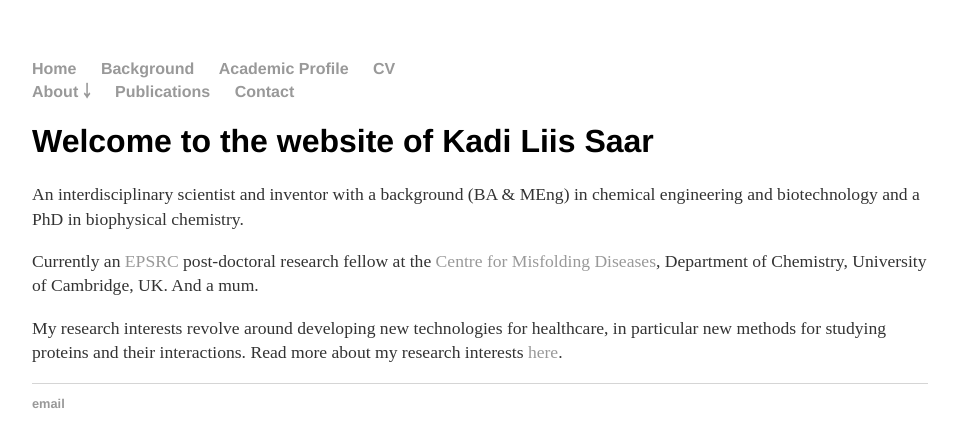
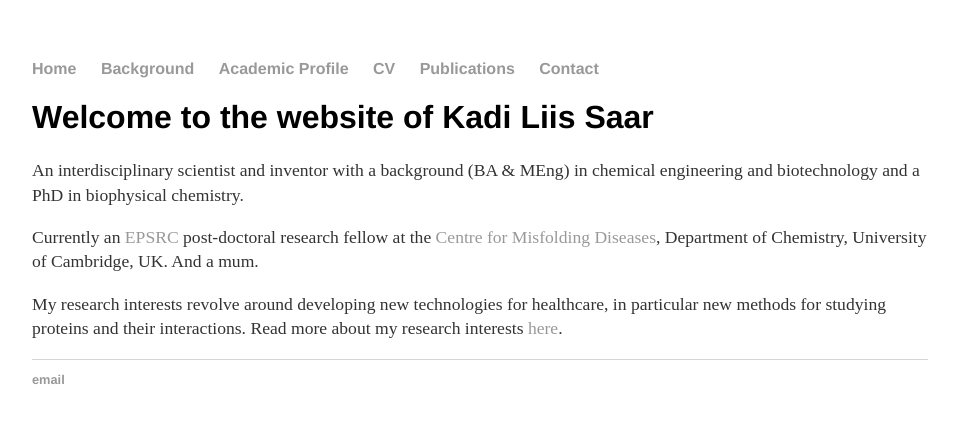
Before and after one commit to kadiliissaar/kadiliissaar.github.io, a Jekyll site: the page built from index.html, in a window 1280 px wide. Shown: the top 447 px of the page, without its empty margins (160-1116 px from the left). Built offline with Jekyll 4.4.1, drawn with Linux system fonts in a browser that asks for light colours.

Commit message:
Update default.html

```diff
--- a/_layouts/default.html
+++ b/_layouts/default.html
@@ -12,10 +12,6 @@
 		        	<li><a href="/background">Background</a></li>
 				<li><a href="/academic-profile">Academic Profile</a></li>
 	        		<li><a href="/cv">CV</a></li>
-				<ul class="hidden">
-
-
-				<li><a href="#">About ￬</a></li>
 				<li><a href="/publications">Publications</a></li>
 				<li><a href="/contact">Contact</a></li>
 
```
